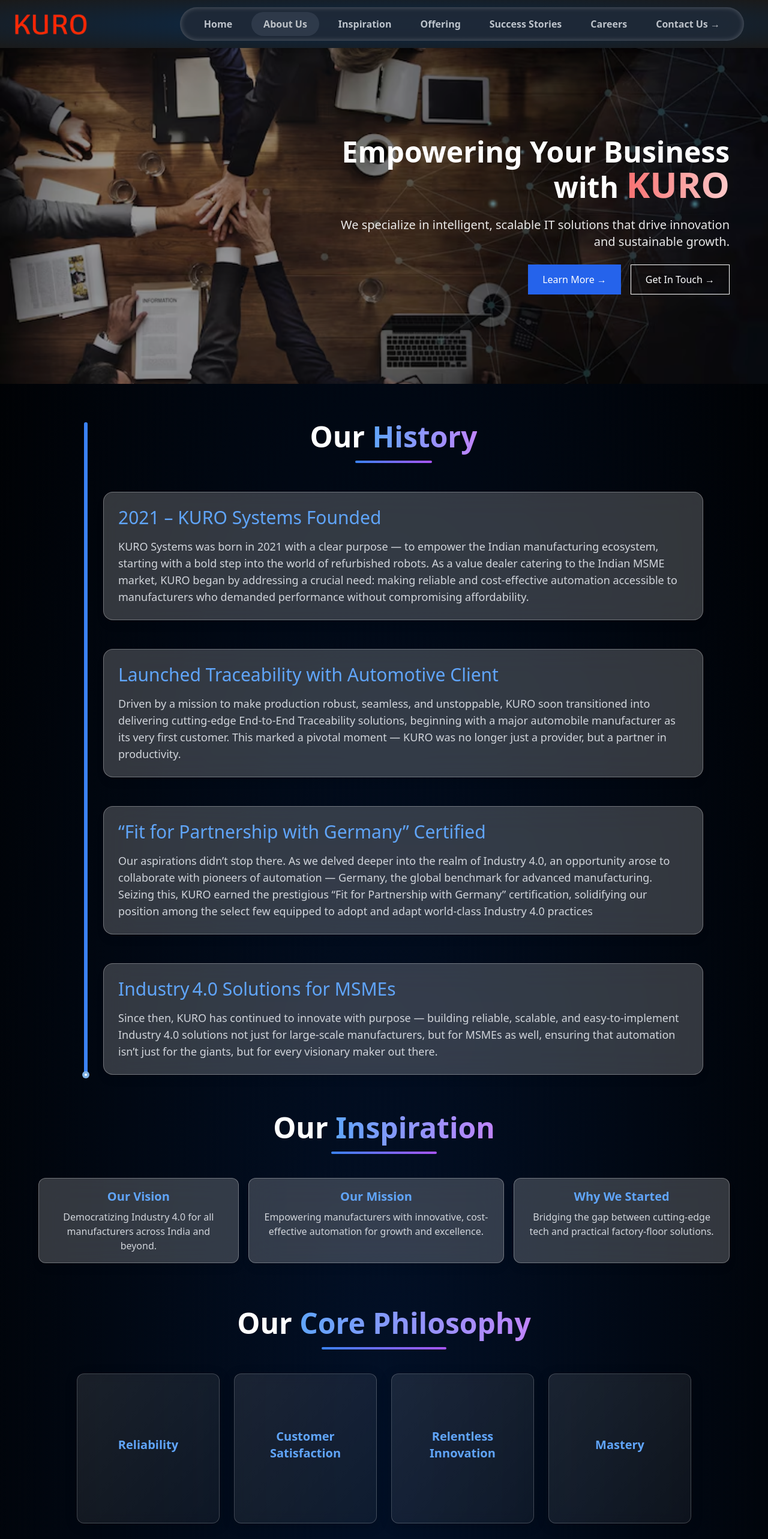
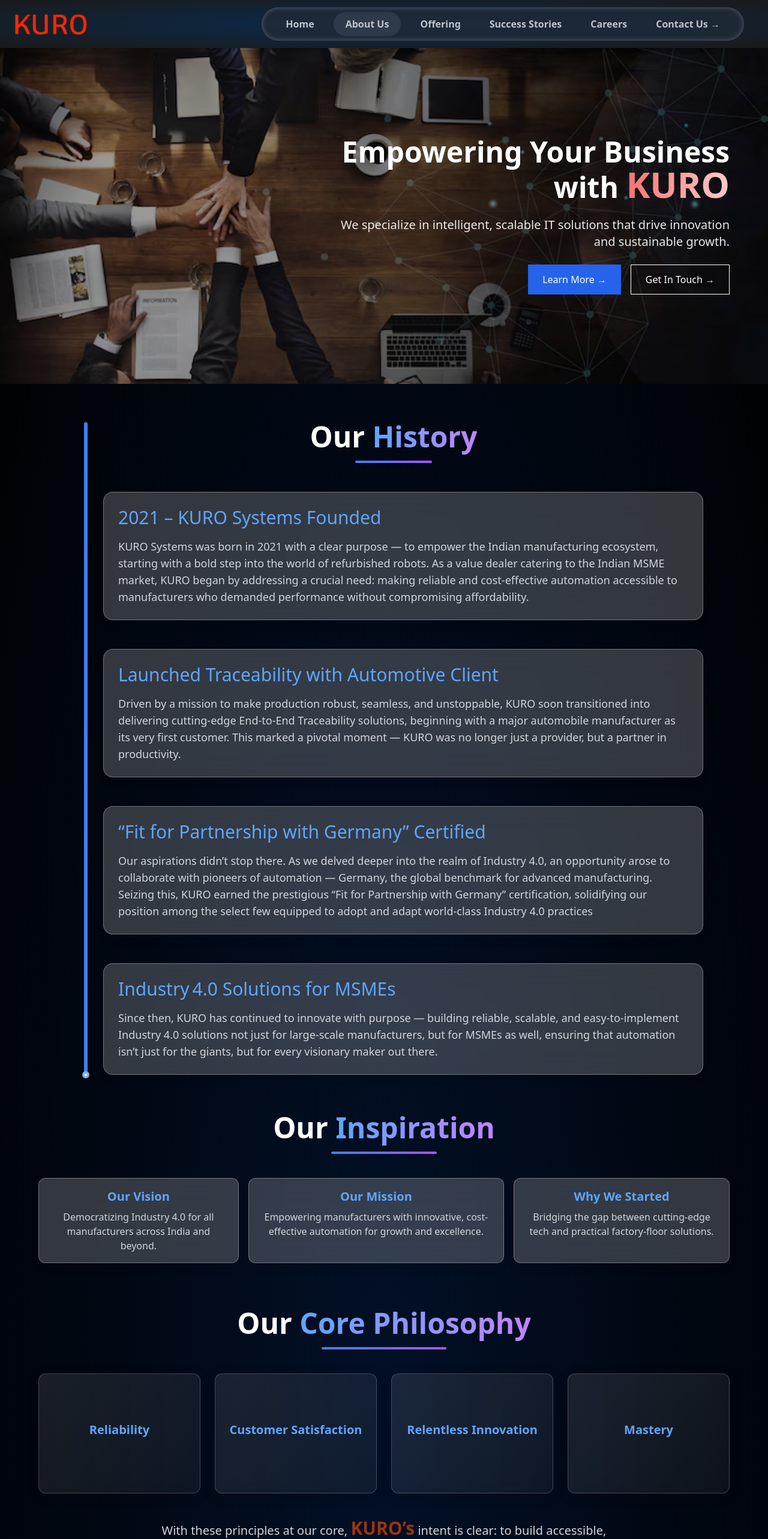
Before and after one commit to Soham271/KuroSystem, a React (Vite) app: page /aboutus in a window 1280 px wide. Shown: the top 2566 px of the page at 60% size. Built offline with nearby package versions, Linux system fonts and the light colour scheme.

Commit message:
Inspiration page delete

```diff
--- a/src/App.jsx
+++ b/src/App.jsx
@@ -2,7 +2,7 @@ import { createBrowserRouter, RouterProvider } from "react-router-dom";
 import Layout from "./Component/Layout";
 import Home from "./Component/Home";
 import AboutUs from "./Component/AboutUs";
-import Inspiration from "./Component/Inspiration";
+
 import Offerings from "./Component/Offerings";
 import Careers from "./Component/Careers";
 import ContactUs from "./Component/ContactUs";
@@ -17,7 +17,7 @@ function App() {
       children: [
         { path: "/", element: <Home /> },
         { path: "/aboutus", element: <AboutUs /> },
-        { path: "/inspiration", element: <Inspiration /> },
+
         { path: "/successtories", element: <SuccessStories /> },
         { path: "/offering", element: <Offerings /> },
         { path: "/careers", element: <Careers /> },
--- a/src/Component/AboutUs.jsx
+++ b/src/Component/AboutUs.jsx
@@ -203,7 +203,7 @@ const AboutUs = () => {
   width: 1000px;
 }
 
-/* 📱 Mobile Responsiveness */
+/*  Mobile Responsiveness */
 @media (max-width: 768px) {
   .timeline-item {
     width: 90%;
@@ -214,7 +214,7 @@ const AboutUs = () => {
       .timeline-connector { position: absolute; z-index: 1; stroke: ; stroke-width: 2; stroke-dasharray: 5; }
       .flip-card {
         perspective: 1000px;
-        height: 250px;
+        height: 200px;
         width: 100%;
         cursor: pointer;
       }
@@ -441,7 +441,7 @@ const AboutUs = () => {
           </div>
 
           <motion.div
-            className="max-w-5xl mx-auto grid grid-cols-1 md:grid-cols-4 gap-6"
+            className="max-w-9xl mx-auto grid grid-cols-1 md:grid-cols-4 gap-6"
             variants={containerVariants}
             initial="hidden"
             animate={philosophyInView ? "visible" : "hidden"}
--- a/src/Component/Inspiration.jsx
+++ /dev/null
@@ -1,16 +0,0 @@
-import React from "react";
-import Navbar from "@/Navbar";
-import Footer from "../Footer";
-
-const Inspiration = () => {
-  return (
-    <div className="flex flex-col min-h-screen">
-      <main className="flex-grow p-8">
-        <h1 className="text-3xl font-bold">Welcome to Insipartion Page</h1>
-      </main>
-      s
-    </div>
-  );
-};
-
-export default Inspiration;
--- a/src/Navbar.jsx
+++ b/src/Navbar.jsx
@@ -9,7 +9,7 @@ const Navbar = () => {
   const links = [
     { to: "/", label: "Home" },
     { to: "/aboutus", label: "About Us" },
-    { to: "/inspiration", label: "Inspiration" },
+
     { to: "/offering", label: "Offering" },
     { to: "/successtories", label: "Success Stories" },
     { to: "/careers", label: "Careers" },
```
